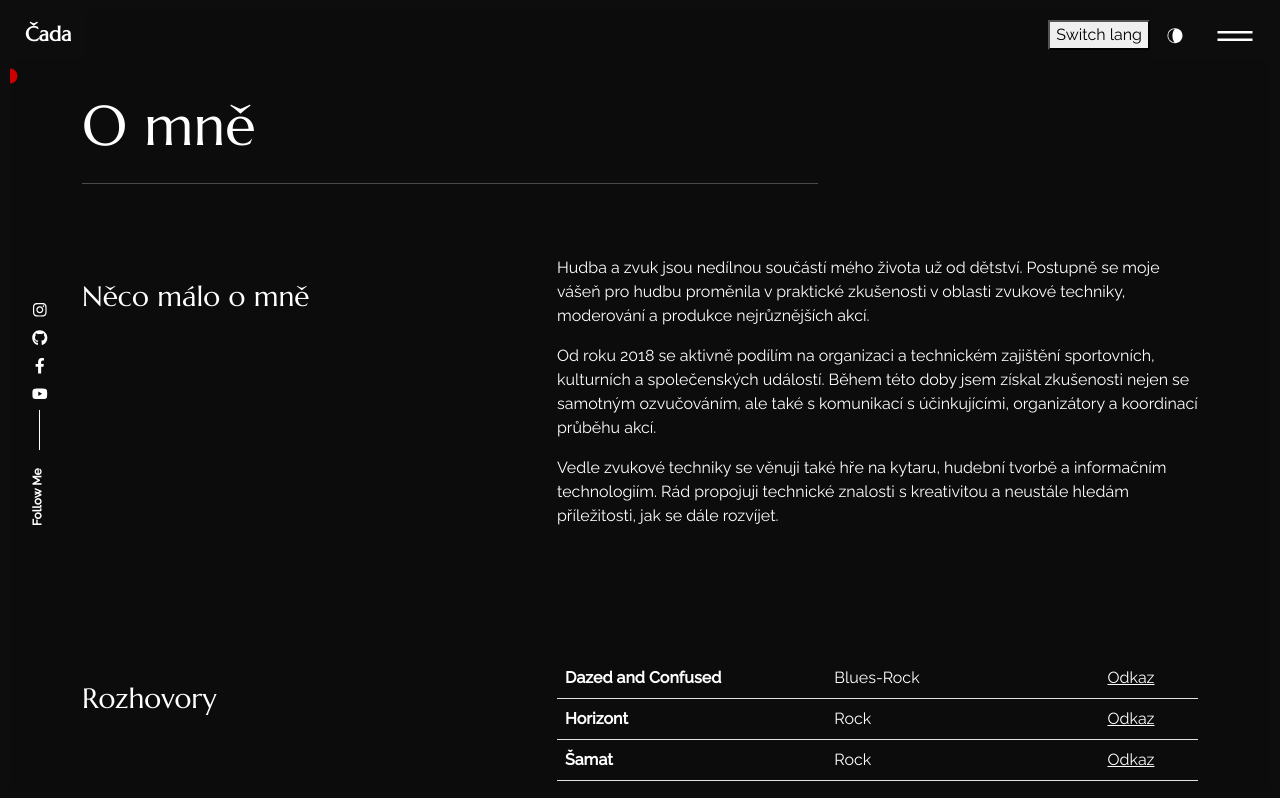
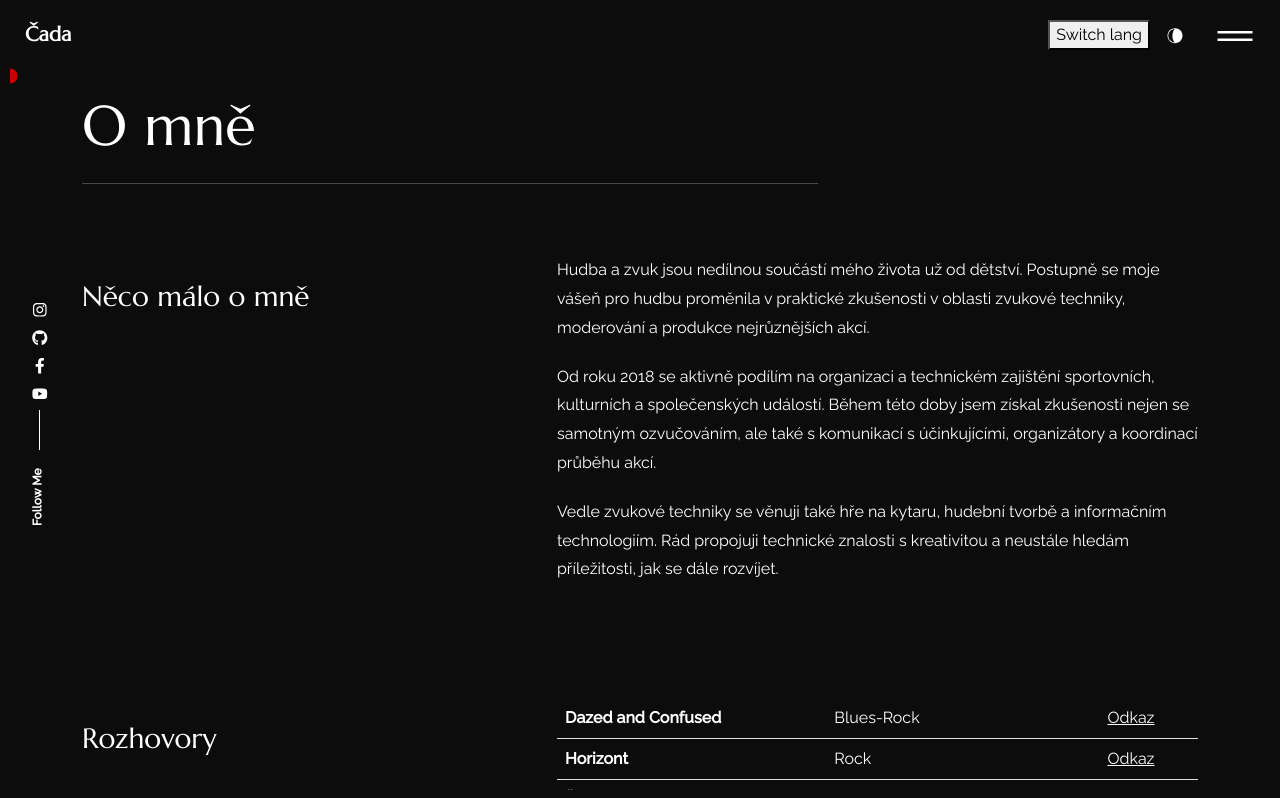
Before and after one commit to S1moonC/portfolio, a React (Create React App) app: page /about in a window 1280 px wide. Shown: the top 798 px of the page. Built offline with nearby package versions, Linux system fonts and the light colour scheme.

Commit message:
Enhance styles for about page description
Add styles for about description paragraphs.

```diff
--- a/src/pages/about/style.css
+++ b/src/pages/about/style.css
@@ -98,3 +98,12 @@
         transform: translateZ(0);
     }
 }
+
+.about-description p {
+    margin-bottom: 20px;
+    line-height: 1.8;
+}
+
+.about-description p:last-child {
+    margin-bottom: 0;
+}
```
